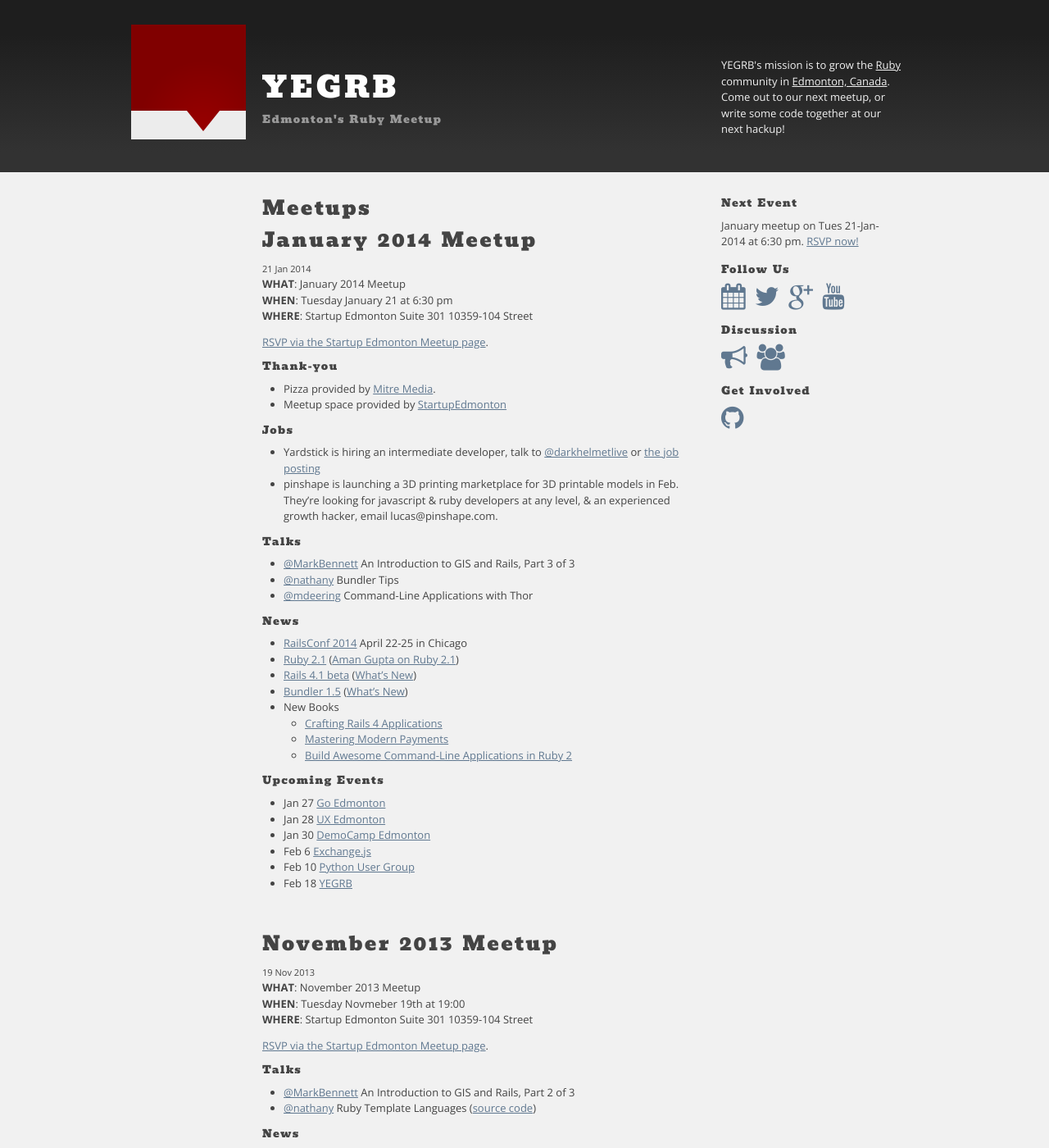
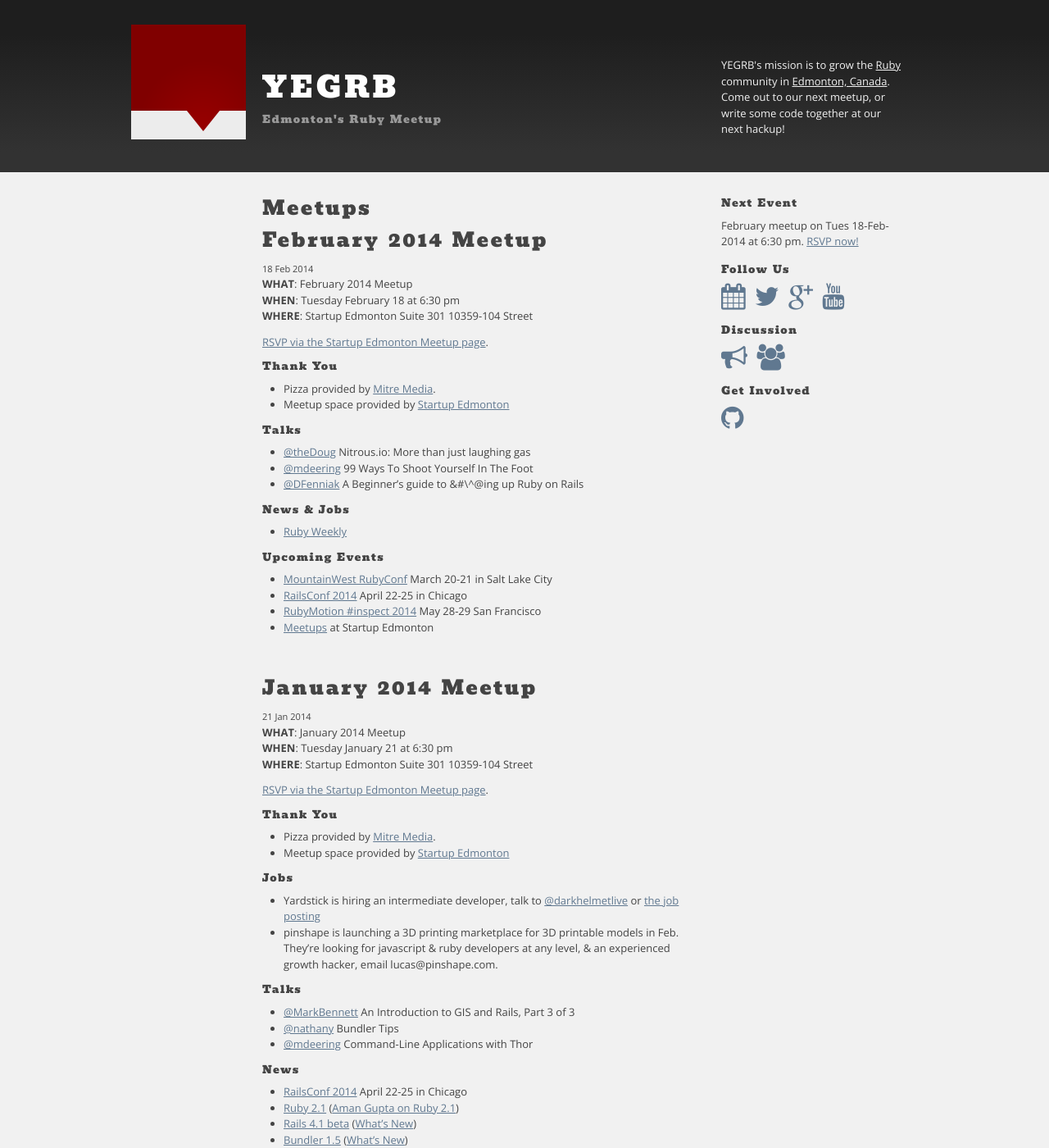
Before and after one commit to yegrb/yegrb.github.io, a Jekyll site: the page built from categories/meetups/index.html, in a window 1280 px wide and 1400 px high. Shown: the whole window at 82% size. Built offline with Jekyll 4.4.1, drawn with Linux system fonts in a browser that asks for light colours; nearby versions of some CDN libraries; Markdown is read by kramdown in place of the engine named in the settings; comment, search, counter and statistics services are not loaded.

Commit message:
Feb 2014 talks
ref #11

```diff
--- a/_layouts/default.html
+++ b/_layouts/default.html
@@ -78,7 +78,7 @@
 
 			<section id="next-meetup">
   			<h2>Next Event</h2>
-  			<p>January meetup on Tues 21-Jan-2014 at 6:30 pm. <a href="http://www.meetup.com/startupedmonton/events/qtzfrgyscbcc/">RSVP now!</a></p>
+  			<p>February meetup on Tues 18-Feb-2014 at 6:30 pm. <a href="http://www.meetup.com/startupedmonton/events/161882412/">RSVP now!</a></p>
 			</section>
 
       <nav class="horizontal">
--- a/_posts/2014-01-21-Jan-Meetup.markdown
+++ b/_posts/2014-01-21-Jan-Meetup.markdown
@@ -10,10 +10,10 @@ category: meetups
 
 [RSVP via the Startup Edmonton Meetup page](http://www.meetup.com/startupedmonton/events/qtzfrgyscbcc/).
 
-## Thank-you
+## Thank You
 
 * Pizza provided by [Mitre Media](http://mitremedia.com/).
-* Meetup space provided by [StartupEdmonton](http://www.startupedmonton.com/)
+* Meetup space provided by [Startup Edmonton](http://www.startupedmonton.com/)
 
 ## Jobs
 
--- /dev/null
+++ b/_posts/2014-02-18-Feb-Meetup.markdown
@@ -0,0 +1,33 @@
+---
+layout: default
+title: February 2014 Meetup
+category: meetups
+---
+
+**WHAT**: February 2014 Meetup
+**WHEN**: Tuesday February 18 at 6:30 pm
+**WHERE**: Startup Edmonton Suite 301 10359-104 Street
+
+[RSVP via the Startup Edmonton Meetup page](http://www.meetup.com/startupedmonton/events/161882412/).
+
+## Thank You
+
+* Pizza provided by [Mitre Media](http://mitremedia.com/).
+* Meetup space provided by [Startup Edmonton](http://www.startupedmonton.com/)
+
+## Talks
+
+* [@theDoug](http://twitter.com/theDoug) Nitrous.io: More than just laughing gas
+* [@mdeering](https://twitter.com/mdeering) 99 Ways To Shoot Yourself In The Foot
+* [@DFenniak](https://twitter.com/DFenniak) A Beginner's guide to &amp;#\^@ing up Ruby on Rails
+
+## News &amp; Jobs
+
+* [Ruby Weekly](http://rubyweekly.com/issues)
+
+## Upcoming Events
+
+* [MountainWest RubyConf](http://mtnwestrubyconf.org/) March 20-21 in Salt Lake City
+* [RailsConf 2014](http://www.railsconf.com/) April 22-25 in Chicago
+* [RubyMotion #inspect 2014](http://www.rubymotion.com/conference/2014/) May 28-29 San Francisco
+* [Meetups](http://www.meetup.com/startupedmonton/) at Startup Edmonton
```
